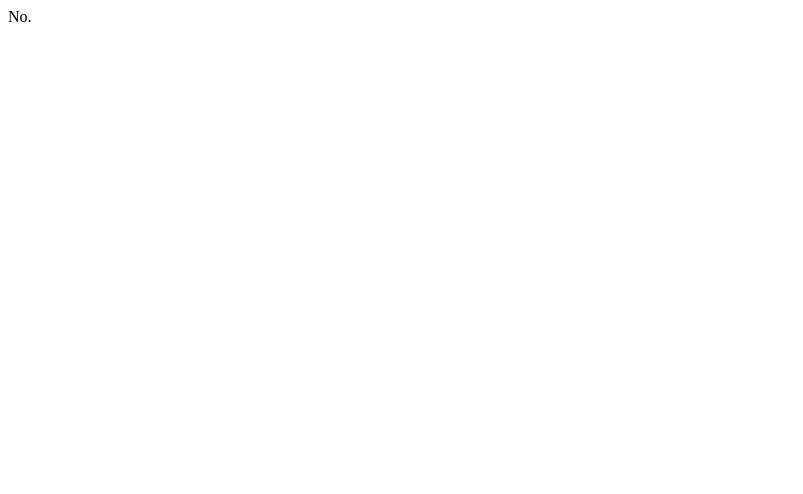
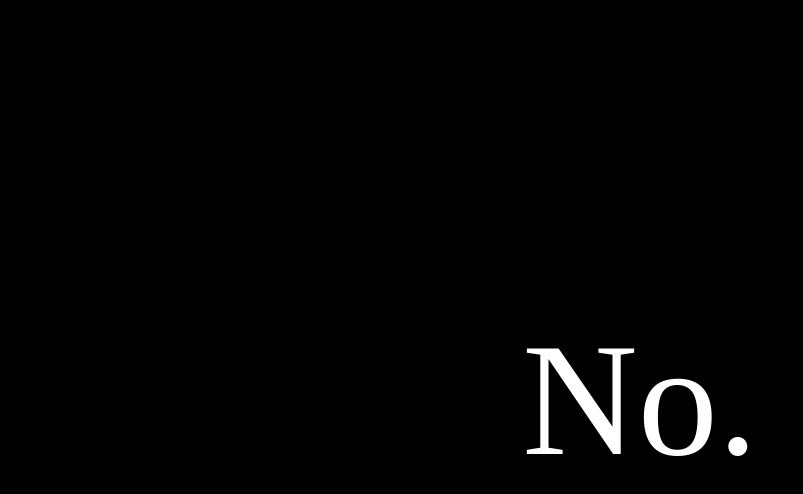
Before and after one commit to mb/yet, a plain HTML site: page is.yet.wiki.deployed.automatically.yet/index.html in a window 1280 px wide. Shown: the whole page, without its empty margins (0-803 px from the left). Drawn offline with Linux system fonts and the light colour scheme.

Commit message:
Add css to is.yet.wiki.deployed.automatically.yet

```diff
--- a/is.yet.wiki.deployed.automatically.yet/index.html
+++ b/is.yet.wiki.deployed.automatically.yet/index.html
@@ -2,6 +2,23 @@
 <html lang="en">
 	<head>
 		<title>Is yet.wiki automated yet?</title>
+		<style>
+/* https://stackoverflow.com/a/14776179 */
+html, body {
+	height: 100%;
+}
+html {
+	display: table;
+	margin: auto;
+}
+body {
+	display: table-cell;
+	vertical-align: middle;
+	background-color: black;
+	color: white;
+	font-size: 20vmin;
+}
+		</style>
 	</head>
 	<body>
 		No.
```
